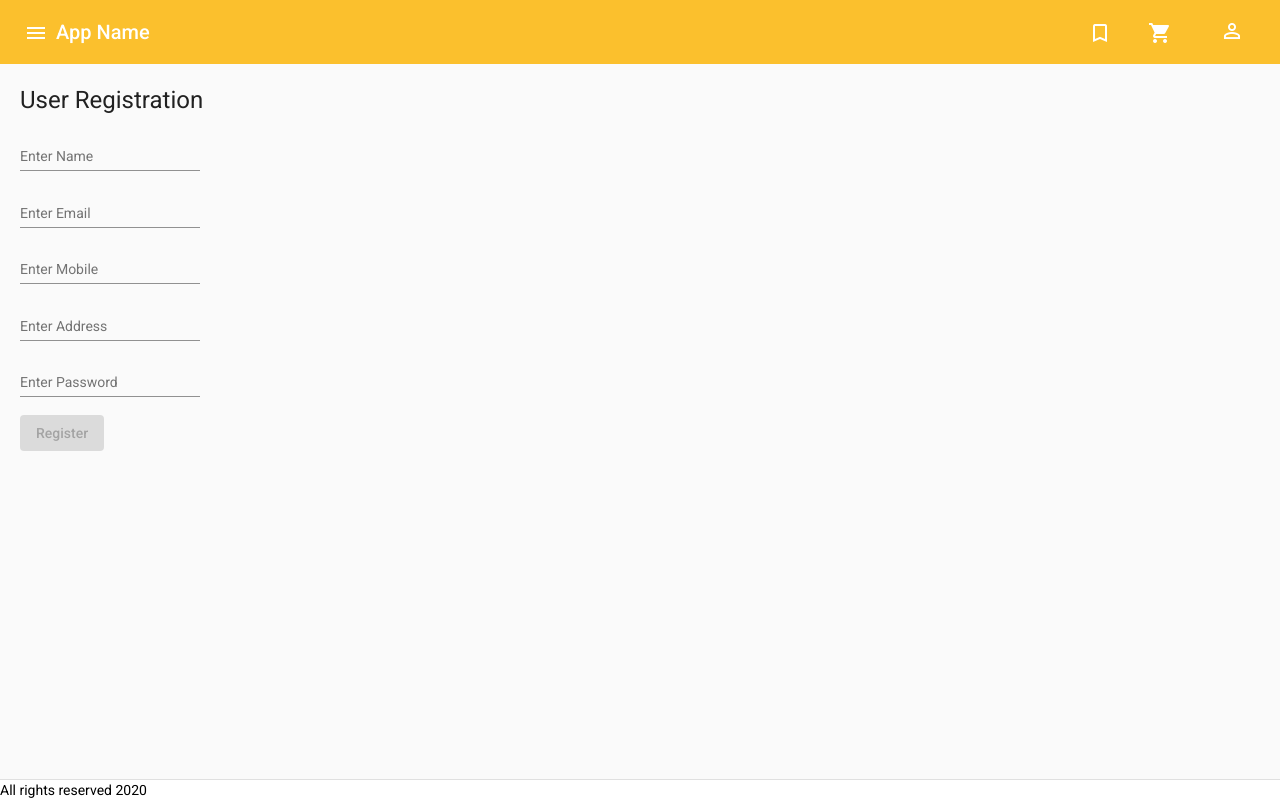
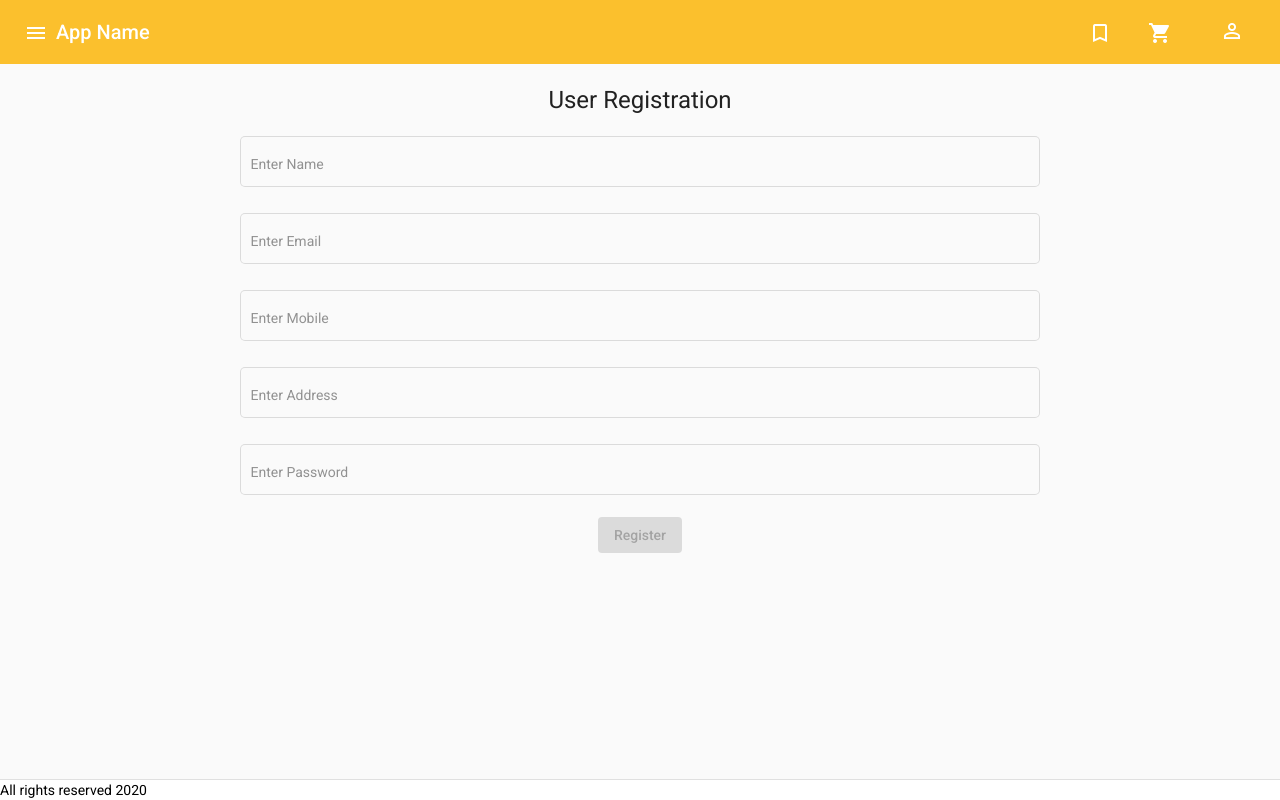
Before and after one commit to ultravisionoid/OnlineShopping, an Angular app in the folder Frontend/OnlineShopping/: page /userRegistration in a window 1280 px wide. Built offline with nearby package versions, Linux system fonts and the light colour scheme.

Commit message:
css to form

```diff
--- a/Frontend/OnlineShopping/src/app/modules/user/user-login/user-login.component.css
+++ b/Frontend/OnlineShopping/src/app/modules/user/user-login/user-login.component.css
@@ -11,5 +11,5 @@ login-container{
 }
 
 .form-field{
-    display: block
+    width:800px
 }
--- a/Frontend/OnlineShopping/src/app/modules/user/user-registration/user-registration.component.css
+++ b/Frontend/OnlineShopping/src/app/modules/user/user-registration/user-registration.component.css
@@ -0,0 +1,11 @@
+.container{
+    text-align: center;
+    margin: 0 px auto;
+    margin-top: 200 px
+
+}
+
+
+.form-field{
+    width:800px
+}
--- a/Frontend/OnlineShopping/src/app/modules/user/user-registration/user-registration.component.html
+++ b/Frontend/OnlineShopping/src/app/modules/user/user-registration/user-registration.component.html
@@ -1,26 +1,28 @@
 <div class="container">
     <h1>User Registration</h1>
-<form [formGroup]="userform">
-  <mat-form-field>
+    <div class="form-container">
+        <form [formGroup]="userform" >
+  <mat-form-field class="form-field" appearance="outline">
       <input matInput placeholder="Enter Name" formControlName="Name">
   </mat-form-field>
   <br>
-  <mat-form-field>
+  <mat-form-field class="form-field" appearance="outline">
     <input matInput placeholder="Enter Email" formControlName="Email">
 </mat-form-field>
 <br>
-<mat-form-field>
+<mat-form-field class="form-field" appearance="outline">
     <input matInput placeholder="Enter Mobile" formControlName="Mobile">
 </mat-form-field>
 <br>
-<mat-form-field>
+<mat-form-field class="form-field" appearance="outline">
     <input matInput placeholder="Enter Address" formControlName="Address">
 </mat-form-field>
 <br>
-<mat-form-field>
+<mat-form-field class="form-field" appearance="outline">
     <input matInput type="password" placeholder="Enter Password" formControlName="Password">
 </mat-form-field>
 <br>
-<button class="btn btn-danger" mat-raised-button color="primary"[disabled]="userform.invalid" (click)="onRegister()" >Register</button>
+<button mat-raised-button color="primary" type="submit" [disabled]="userform.invalid" (click)="onRegister()" >Register</button>
 </form>
 </div>
+</div>
```
